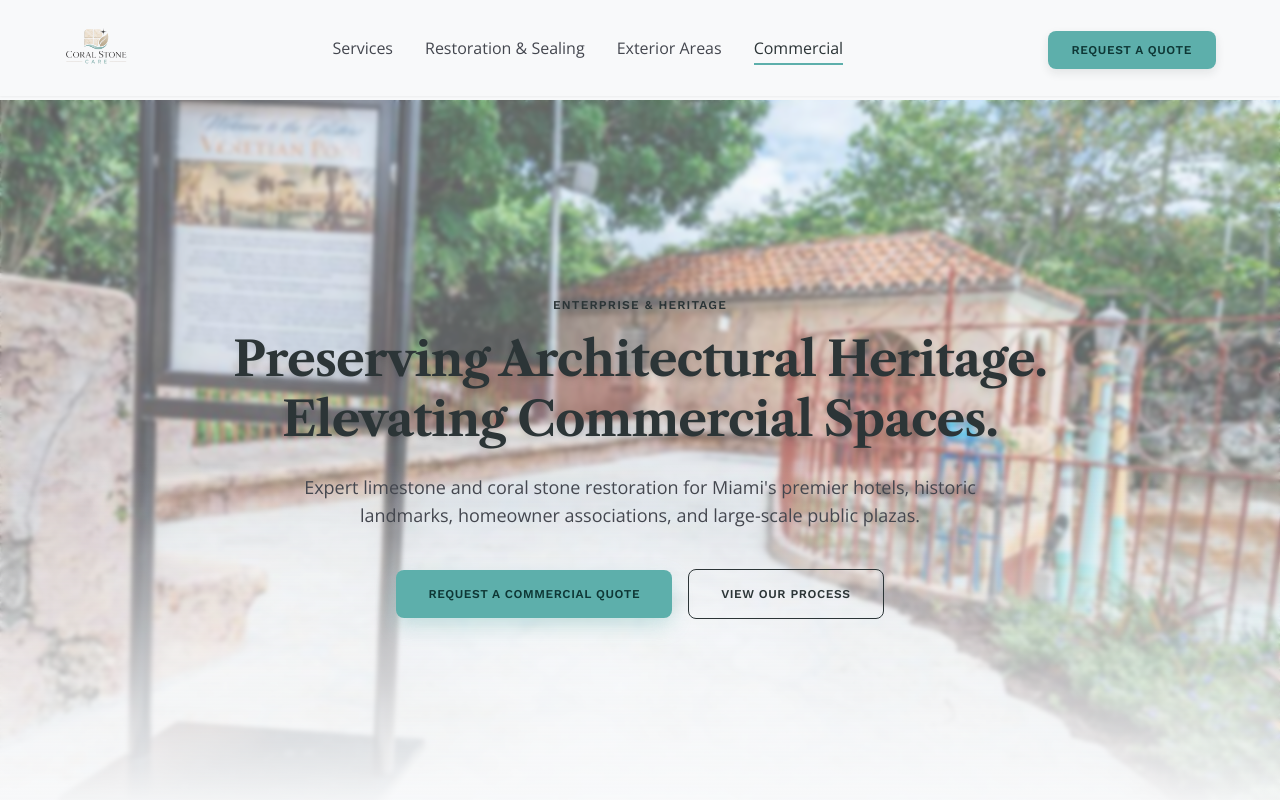
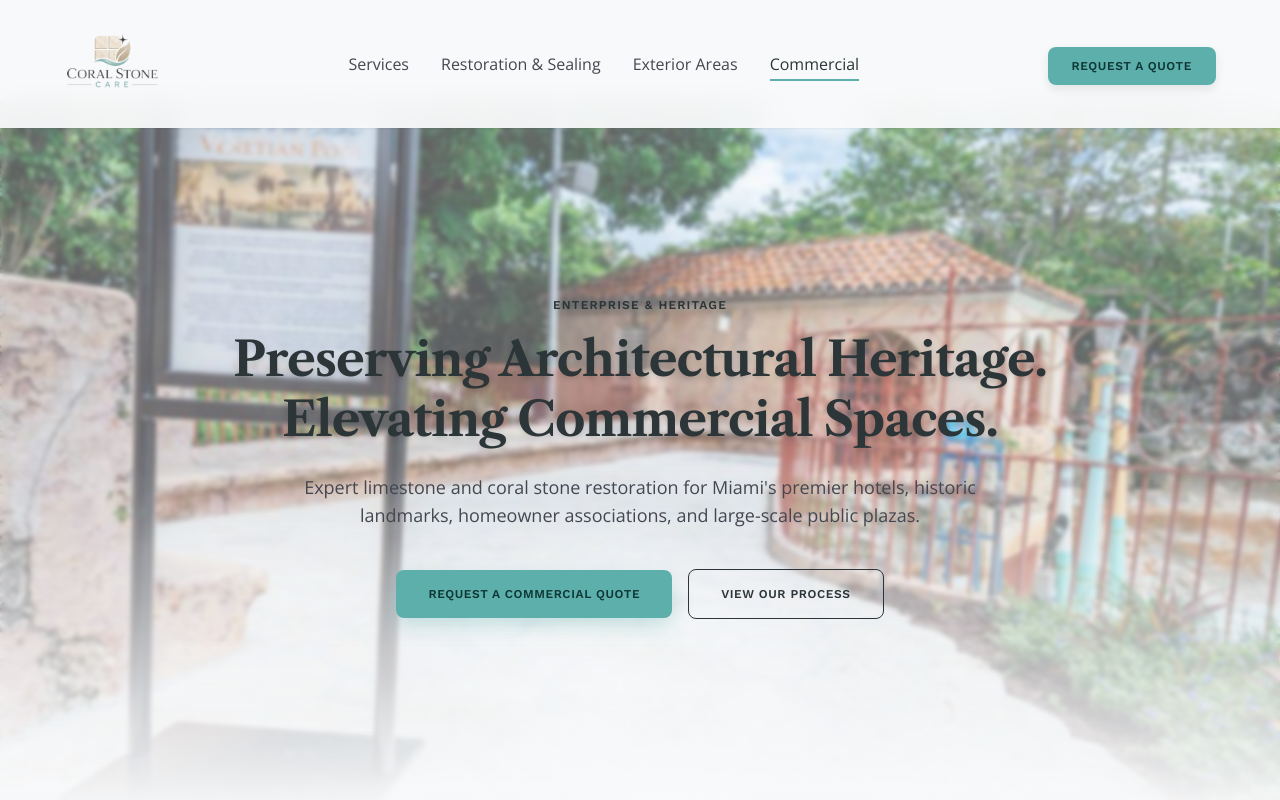
Before and after one commit to coralstonecare-blip/coralstonecare, a plain HTML site: page commercial.html in a window 1280 px wide. Shown: the top 800 px of the page. Drawn offline with nearby package versions, Linux system fonts and the light colour scheme.

Commit message:
Make nav logo bigger (h-24)

```diff
--- a/commercial.html
+++ b/commercial.html
@@ -36,7 +36,7 @@
 <body class="bg-background text-on-background font-body-md text-body-md antialiased overflow-x-hidden">
 <nav class="fixed top-0 w-full z-50 shadow-sm bg-surface/95 backdrop-blur-md shadow-[0_10px_20px_0_rgba(28,37,38,0.04)]">
 <div class="flex justify-between items-center max-w-[1280px] mx-auto px-margin-desktop py-4">
-<a class="font-display-lg text-headline-lg text-primary dark:text-primary-fixed-dim uppercase tracking-tighter" href="/"><img src="/images/logo.png" alt="Coral Stone Care" class="h-16 w-auto block" /></a>
+<a class="font-display-lg text-headline-lg text-primary dark:text-primary-fixed-dim uppercase tracking-tighter" href="/"><img src="/images/logo.png" alt="Coral Stone Care" class="h-24 w-auto block" /></a>
 <ul class="hidden md:flex items-center gap-8">
 <li><a class="text-on-surface-variant hover:text-secondary transition-colors duration-300" href="/services">Services</a></li>
 <li><a class="text-on-surface-variant hover:text-secondary transition-colors duration-300" href="/restoration">Restoration &amp; Sealing</a></li>
```
Also changed, not shown: contact.html (+1 -1 lines), exterior.html (+1 -1 lines), index.html (+1 -1 lines), restoration.html (+1 -1 lines), services.html (+1 -1 lines).
